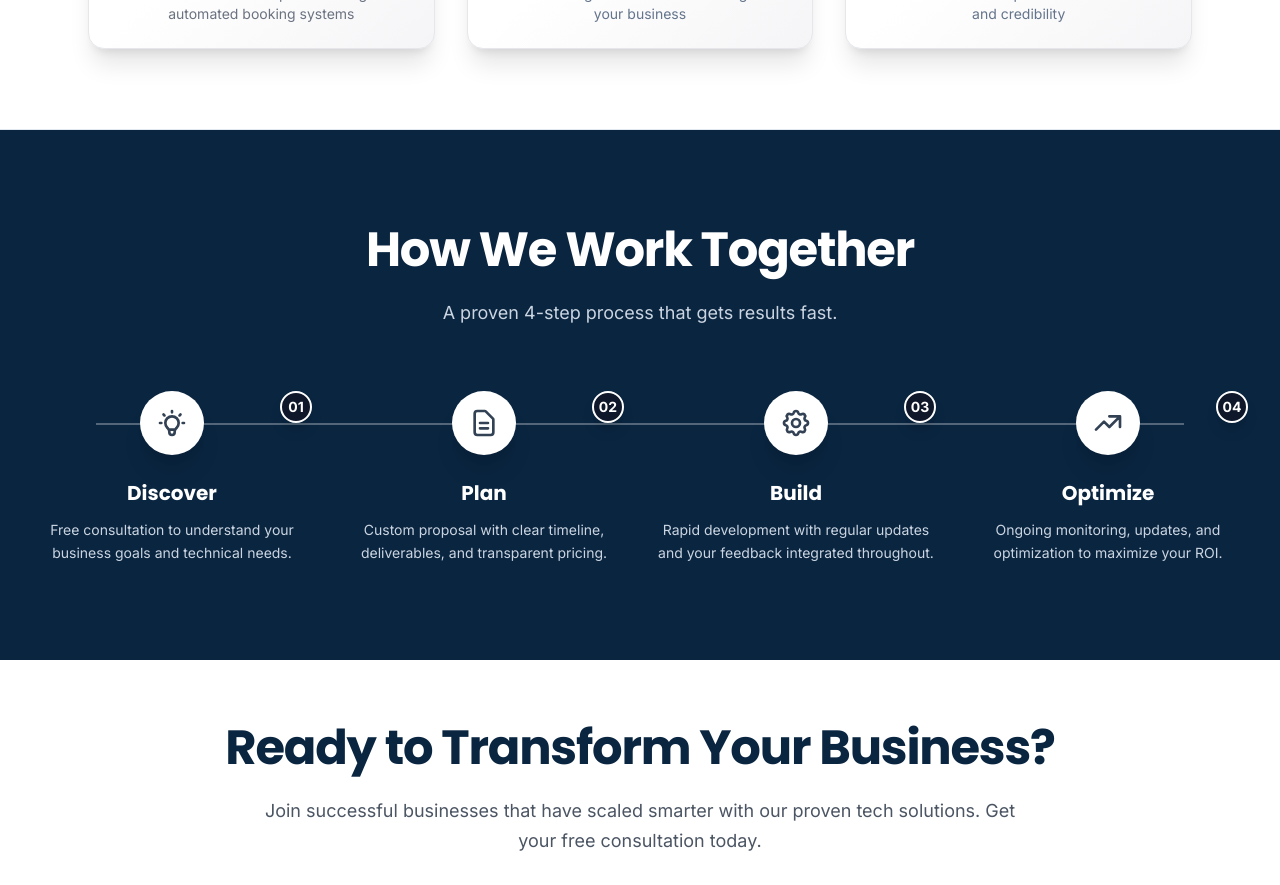
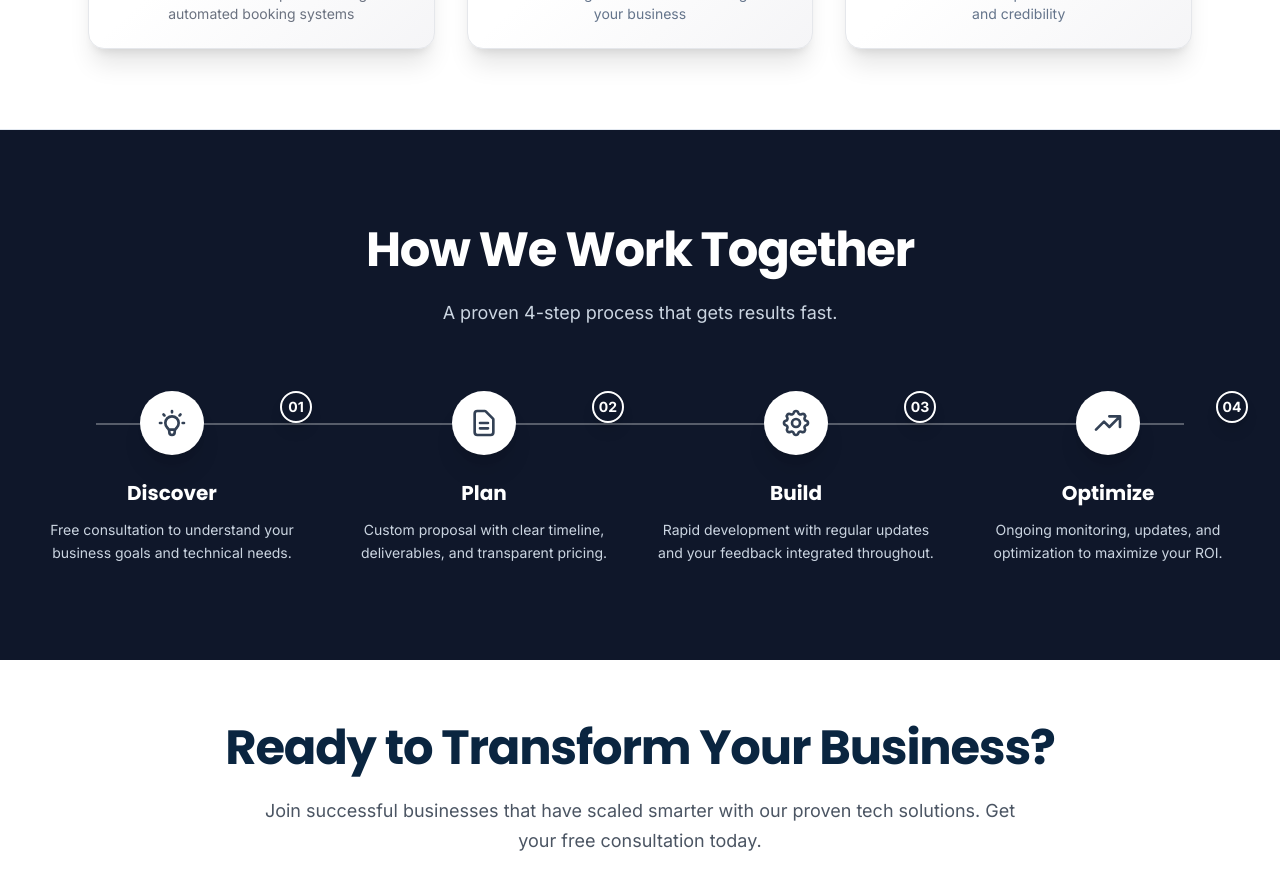
Before and after one commit to Strive-Technology-Group/StriveTG-Site, a Next.js app in the folder apps/web/: page / in a window 1280 px wide. Shown: the part 3280-4165 px from the top of the page. Built offline with nearby package versions, Linux system fonts and the light colour scheme.

Commit message:
fix: color issue

```diff
--- a/apps/web/app/page.tsx
+++ b/apps/web/app/page.tsx
@@ -333,8 +333,9 @@ export default function Home() {
       </section>
 
       {/* Process Section */}
-      <Section background="dark" size="xl">
-        <MotionWrapper direction="fade" className="text-center mb-16">
+      <section className="bg-slate-900 py-24">
+        <div className="container mx-auto px-4 sm:px-6 lg:px-8">
+          <MotionWrapper direction="fade" className="text-center mb-16">
           <h2 className="text-3xl md:text-5xl font-display font-bold text-white mb-6 tracking-tight">
             How We Work Together
           </h2>
@@ -386,7 +387,8 @@ export default function Home() {
             )
           }
         ]} />
-      </Section>
+        </div>
+      </section>
 
       {/* CTA Section */}
       <Section size="lg">
```
